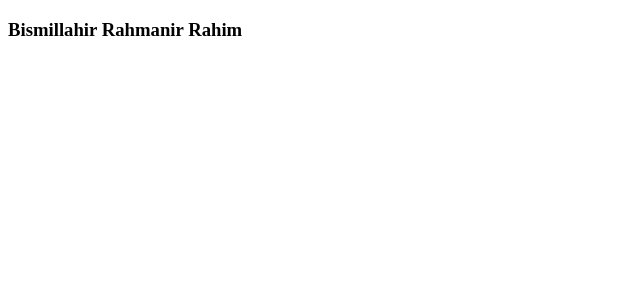
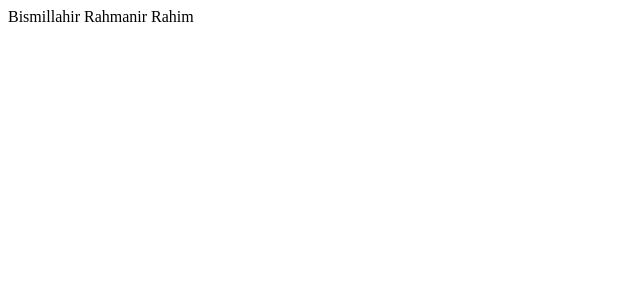
Before and after one commit to mrhrifat/peace-view, a React (Create React App) app: page / in a window 1280 px wide. Shown: the top 300 px of the page, without its empty margins (0-640 px from the left). Built offline with nearby package versions, Linux system fonts and the light colour scheme.

Commit message:
Convert Root.jsx functional component to class based component

```diff
--- a/src/components/Root.jsx
+++ b/src/components/Root.jsx
@@ -1,11 +1,13 @@
-import React from 'react'
+import React, { Component } from 'react'
 
-const Root = () => {
-    return (
-        <div>
-            <h3>Bismillahir Rahmanir Rahim</h3>
-        </div>
-    )
+export class Root extends Component {
+    render() {
+        return (
+            <div>
+                Bismillahir Rahmanir Rahim
+            </div>
+        )
+    }
 }
 
 export default Root
```
